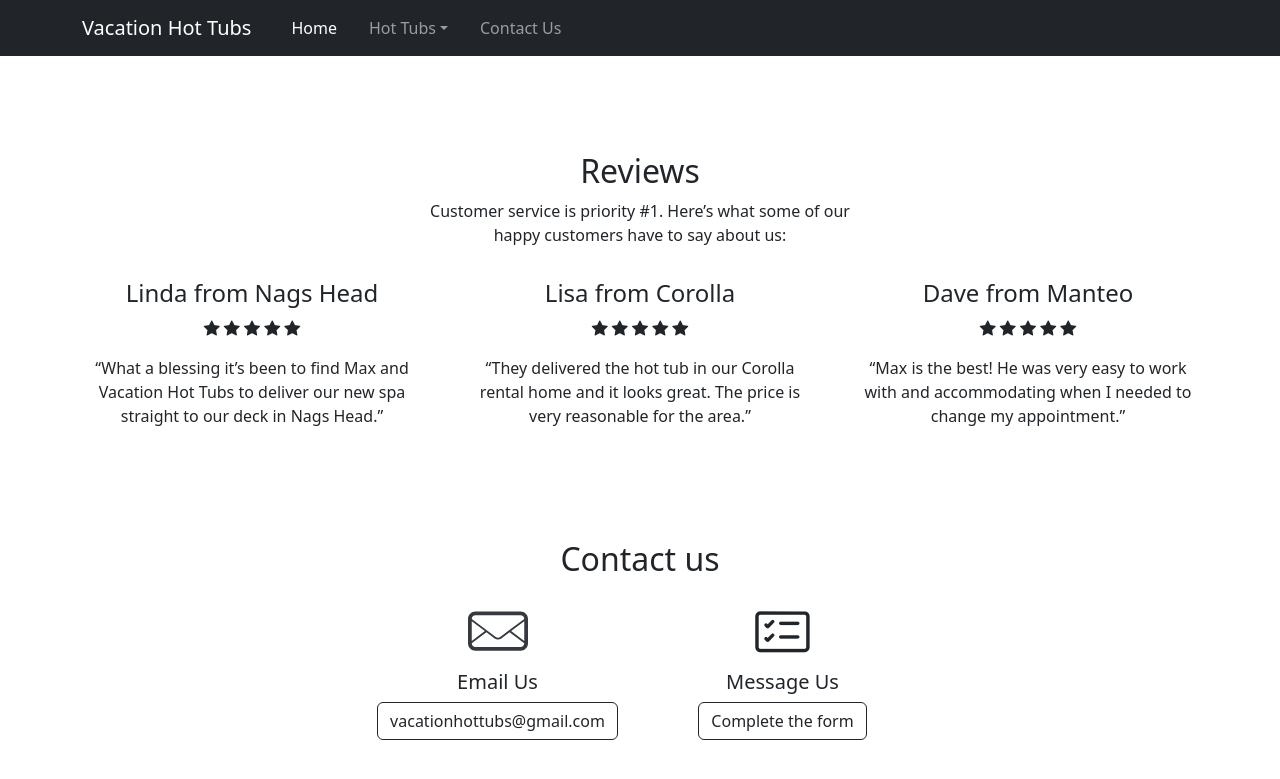
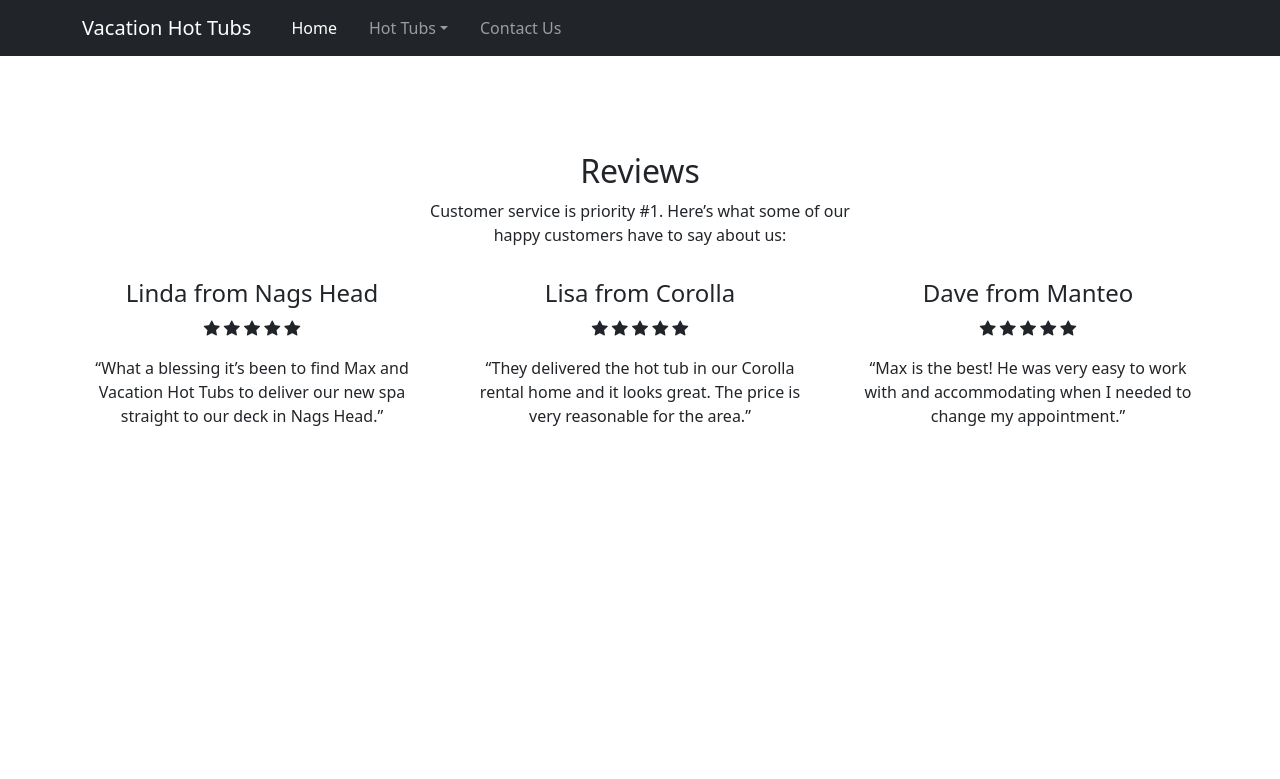
Before and after one commit to vacationhottubs/vacationhottubs.github.io, a Jekyll site: the page built from index.html, in a window 1280 px wide and 900 px high, scrolled down 842 px. Shown: the top 779 px of the window. Built offline with Jekyll 4.4.1, drawn with Linux system fonts in a browser that asks for light colours; after the commit the page ends 1430 px from its top, so only the background shows below that; some of the changed text lies outside the part shown.

Commit message:
Update index.html

```diff
--- a/index.html
+++ b/index.html
@@ -11,8 +11,8 @@
             <h1 class="fw-bold">Vacation Hot Tubs</h1>
             <p class="lead">Practical and rugged hot tubs for your vacation rental home.</p>
             <div class="d-grid gap-2 d-sm-flex justify-content-sm-center">
-              <a href="mailto:vacationhottubs@gmail.com" class="btn btn-primary btn-lg mt-2 me-sm-2" role="button">Email us</a>
-              <a href="contact-us/" class="btn btn-secondary btn-lg mt-2 me-sm-2" role="button">Message us</a>
+              <!--<a href="mailto:vacationhottubs@gmail.com" class="btn btn-primary btn-lg mt-2 me-sm-2" role="button">Email us</a>-->
+              <a href="contact-us/" class="btn btn-primary btn-lg mt-2 me-sm-2" role="button">Contact us</a>
             </div>
           </div>
         </div>
@@ -89,7 +89,7 @@
         </div>
         <!-- End Reviews -->
         <!-- Begin Contact -->
-        <div class="py-5 text-center">
+        <!--<div class="py-5 text-center">
           <h2 class="fw-light text-center">Contact us</h2>
           <div class="row justify-content-lg-center">
             <div class="col-lg-6 col-xl-6">
```
